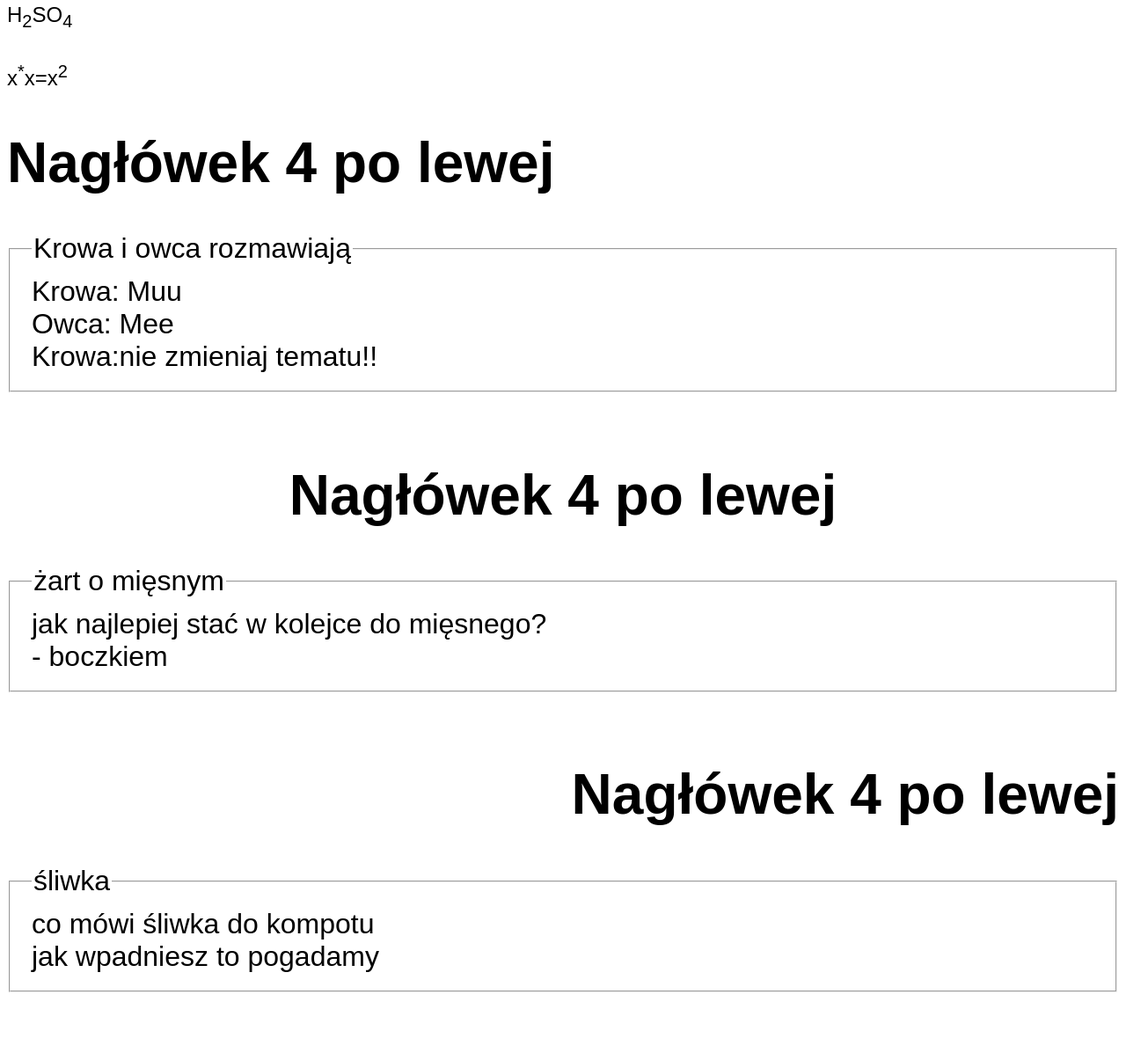
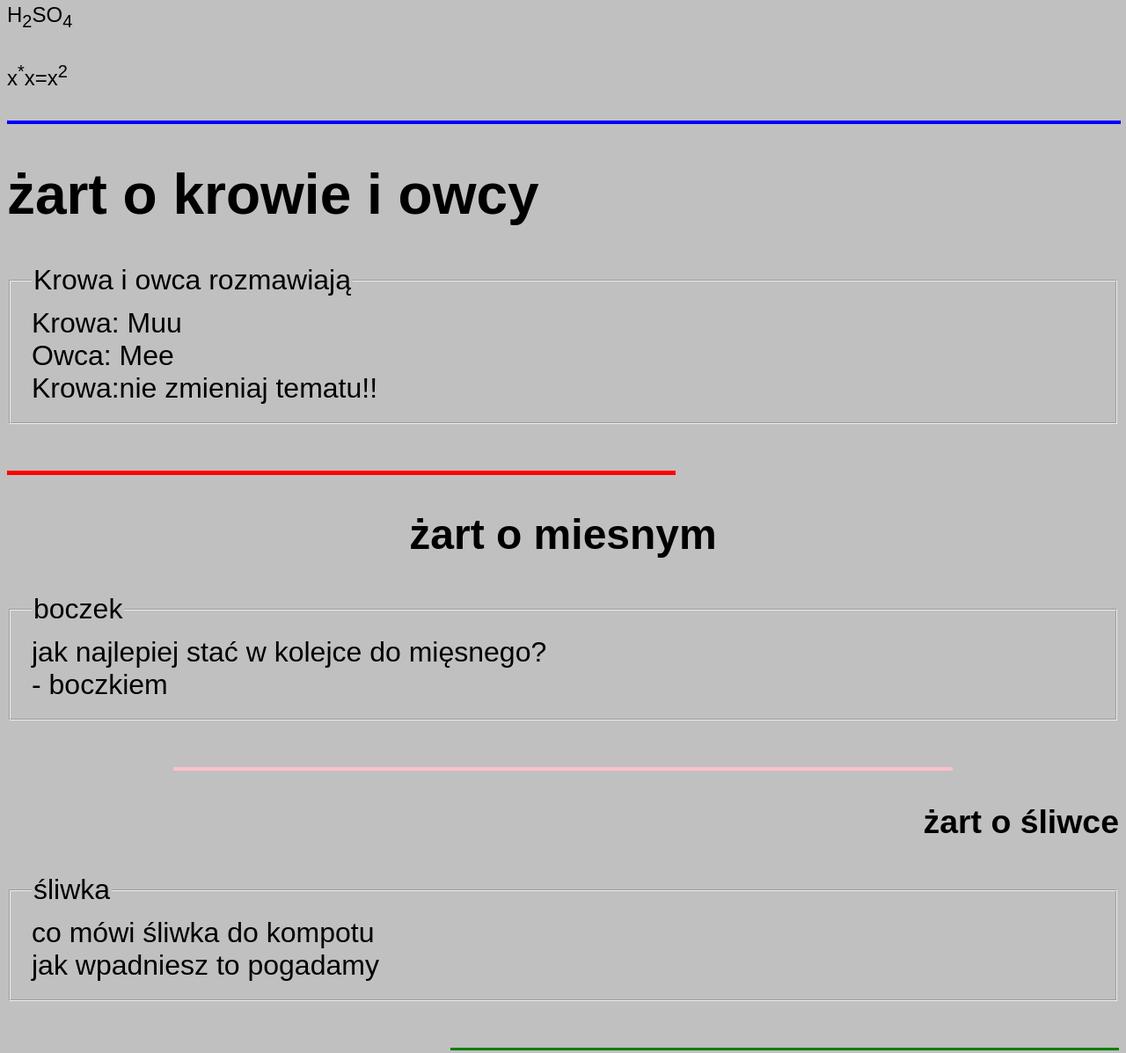
Before and after one commit to DeafPercy/pracownia-witryn-i-aplikacji, a plain HTML site: page index.html in a window 1280 px wide. Shown: the part 1850-3047 px from the top of the page at 88% size. Before the commit the page ends 3023 px from the top, so only its background shows below. Drawn offline with Linux system fonts and the light colour scheme.

Commit message:
Update HTML structure and add styling

```diff
--- a/index.html
+++ b/index.html
@@ -5,7 +5,8 @@
              <meta charset="utf-8">
              <title> Bartek 2F </title>
      </head>
-    <body>
+    <body bgcolor="silver">
+
  <p align="right"> <font color="blue" size="7" face="Arial"> Bartek </font> </p> <br>
  <p align="right"> <font color="blue" size="6" face="Arial"> Bartek </font> </p> <br>
  <p align="right"> <font color="blue" size="5" face="Arial"> Bartek </font> </p> <br>
@@ -42,8 +43,9 @@
 <p align="left"> <font color="black" size="5" face="Arial">H<sub>2</sub>SO<sub>4</sub> </font>
 <p align="left"> <font color="black" size="5" face="Arial">x<sup>*</sup>x=x<sup>2</sup> </font> </p>
 
+<HR SIZE=4 WIDTH=100% ALIGN=LEFT COLOR=blue>
 
-<H1 ALIGN=left><font color="black"> Nagłówek 4 po lewej </H1>
+<H1 ALIGN=left><font color="black"> żart o krowie i owcy </H1>
 
 <fieldset>
 <legend> <font color="black">Krowa i owca rozmawiają</legend>
@@ -53,16 +55,20 @@ Krowa:nie zmieniaj tematu!!
 </fieldset>
 <br />
 
-<H1 ALIGN=middle><font color="black"> Nagłówek 4 po lewej </H1>
+<HR SIZE=5 WIDTH=60% ALIGN=LEFT COLOR=red>
+
+<H2 ALIGN=middle><font color="black"> żart o miesnym </H2>
 
 <fieldset>
-<legend> <font color="black">żart o mięsnym</legend>
+<legend> <font color="black">boczek</legend>
  jak najlepiej stać w kolejce do mięsnego?   <br />
 - boczkiem
 </fieldset>
 <br />
 
-<H1 ALIGN=right><font color="black"> Nagłówek 4 po lewej </H1>
+<HR SIZE=4 WIDTH=70% ALIGN=MIDDLE COLOR=pink>
+
+<H3 ALIGN=right><font color="black"> żart o śliwce </H3>
 
 <fieldset>
 <legend> <font color="black">śliwka</legend>
@@ -71,6 +77,7 @@ jak wpadniesz to pogadamy
 </fieldset>
 <br />
 
+<HR SIZE=3 WIDTH=60% ALIGN=RIGHT COLOR=green>
 
     </body>
   </html>
```
